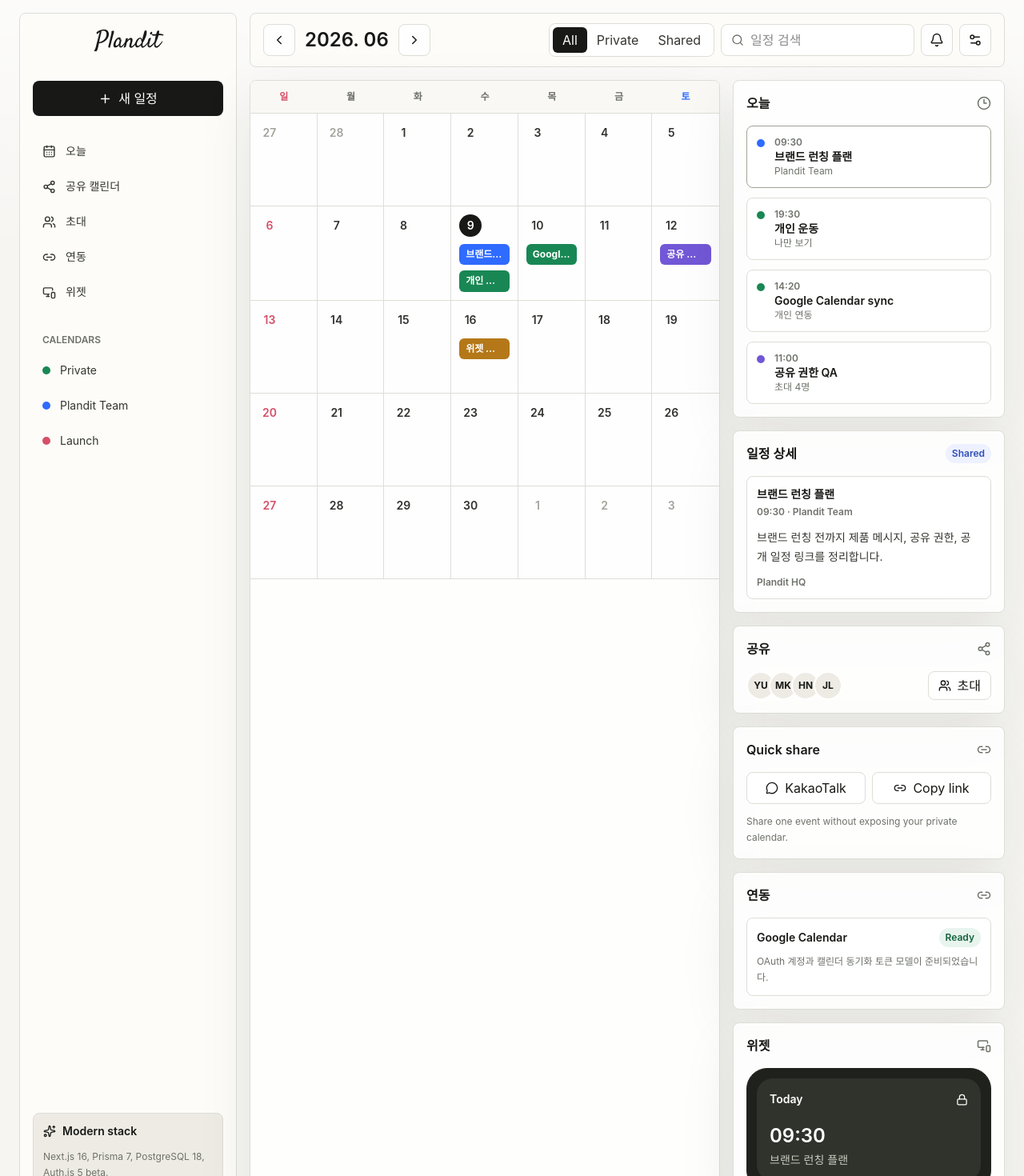
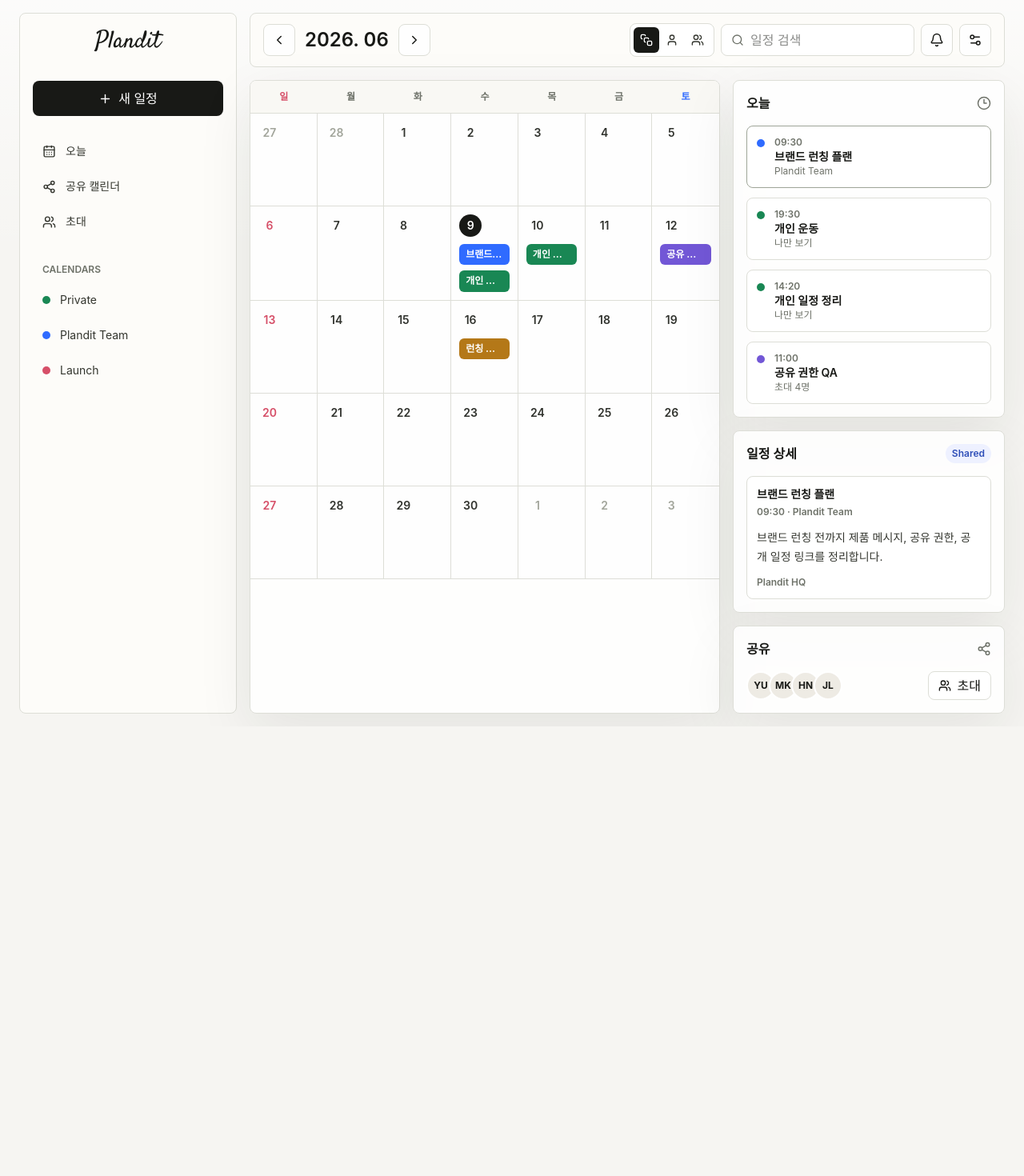
Before and after one commit to seommin/plandit, a Next.js app: page / in a window 1280 px wide. Shown: the top 1470 px of the page at 80% size. After the commit the page ends 908 px from the top, so only its background shows below. Built offline with nearby package versions, Linux system fonts and the light colour scheme.

Commit message:
update: 메인 캘린더 화면 정리

```diff
--- a/src/app/page.tsx
+++ b/src/app/page.tsx
@@ -7,15 +7,12 @@ import {
   ChevronLeft,
   ChevronRight,
   Clock3,
-  Link2,
-  Lock,
-  MessageCircle,
-  MonitorSmartphone,
   Plus,
   Search,
   Settings2,
   Share2,
-  Sparkles,
+  SquareStack,
+  User,
   UserPlus,
   Users,
 } from "lucide-react";
@@ -72,13 +69,13 @@ const eventByDay = new Map<number, DemoEvent[]>([
     10,
     [
       {
-        id: "google-sync",
-        title: "Google Calendar sync",
+        id: "personal-planning",
+        title: "개인 일정 정리",
         color: "var(--green)",
         scope: "PRIVATE",
-        meta: "개인 연동",
+        meta: "나만 보기",
         time: "14:20",
-        description: "Google Calendar API 연동 범위와 동기화 토큰 저장 방식을 점검합니다.",
+        description: "이번 주 개인 일정과 해야 할 일을 조용히 정리합니다.",
       },
     ],
   ],
@@ -100,13 +97,13 @@ const eventByDay = new Map<number, DemoEvent[]>([
     16,
     [
       {
-        id: "widget-prototype",
-        title: "위젯 프로토타입",
+        id: "launch-meeting",
+        title: "런칭 회의",
         color: "var(--amber)",
         scope: "SHARED",
         meta: "Launch",
         time: "16:00",
-        description: "홈/잠금화면 위젯에 표시할 오늘 일정 요약을 설계합니다.",
+        description: "런칭 전 팀 일정과 공유 범위를 최종 점검합니다.",
       },
     ],
   ],
@@ -130,24 +127,17 @@ const monthDays = Array.from({ length: 35 }, (_, index) => {
 });
 
 const filterOptions: Array<{ label: string; value: CalendarScope }> = [
-  { label: "All", value: "ALL" },
-  { label: "Private", value: "PRIVATE" },
-  { label: "Shared", value: "SHARED" },
+  { label: "전체", value: "ALL" },
+  { label: "개인", value: "PRIVATE" },
+  { label: "공유", value: "SHARED" },
 ];
 
 const collaborators = ["YU", "MK", "HN", "JL"];
-
-const quickShareActions = [
-  { label: "KakaoTalk", icon: MessageCircle },
-  { label: "Copy link", icon: Link2 },
-] as const;
 
 const navItems = [
   ["오늘", CalendarDays],
   ["공유 캘린더", Share2],
   ["초대", Users],
-  ["연동", Link2],
-  ["위젯", MonitorSmartphone],
 ] as const;
 
 const calendarItems = [
@@ -159,7 +149,6 @@ const calendarItems = [
 export default function Home() {
   const [activeScope, setActiveScope] = useState<CalendarScope>("ALL");
   const [selectedEventId, setSelectedEventId] = useState("brand-launch");
-  const [shareStatus, setShareStatus] = useState<string | null>(null);
 
   const filteredMonthDays = useMemo(
     () =>
@@ -192,18 +181,11 @@ export default function Home() {
     );
   }, [activeScope, selectedEventId]);
 
-  async function handleShare(channel: "KakaoTalk" | "Copy link") {
-    const shareUrl = `${window.location.origin}/s/demo-${selectedEvent.id}`;
-
-    if (channel === "Copy link") {
-      await navigator.clipboard.writeText(shareUrl);
-      setShareStatus("링크를 복사했습니다.");
-      return;
-    }
-
-    await navigator.clipboard.writeText(shareUrl);
-    setShareStatus("카톡 공유용 링크를 복사했습니다.");
-  }
+  const filterIcons = {
+    ALL: SquareStack,
+    PRIVATE: User,
+    SHARED: Users,
+  } satisfies Record<CalendarScope, typeof SquareStack>;
 
   return (
     <main className="app-shell">
@@ -212,7 +194,7 @@ export default function Home() {
       </div>
 
       <div className="mx-auto flex min-h-screen w-full max-w-[1480px] gap-4 px-4 pb-24 pt-[72px] md:pb-4 md:pt-4 lg:px-6">
-        <aside className="hidden w-[272px] shrink-0 flex-col justify-between rounded-lg border border-[var(--line)] bg-[#fdfcf9] p-4 lg:flex">
+        <aside className="hidden w-[272px] shrink-0 flex-col rounded-lg border border-[var(--line)] bg-[#fdfcf9] p-4 lg:flex">
           <div>
             <div className="mb-7 flex h-10 items-center justify-center">
               <p className="mobile-brand-script text-[30px] leading-none">Plandit</p>
@@ -259,16 +241,6 @@ export default function Home() {
               </div>
             </div>
           </div>
-
-          <div className="rounded-lg border border-[var(--line)] bg-[var(--panel-soft)] p-3">
-            <div className="mb-3 flex items-center gap-2 text-sm font-semibold">
-              <Sparkles size={16} />
-              Modern stack
-            </div>
-            <p className="text-xs leading-5 text-[var(--muted)]">
-              Next.js 16, Prisma 7, PostgreSQL 18, Auth.js 5 beta.
-            </p>
-          </div>
         </aside>
 
         <section className="flex min-w-0 flex-1 flex-col">
@@ -287,20 +259,26 @@ export default function Home() {
 
             <div className="flex flex-wrap items-center gap-2">
               <div className="flex rounded-lg border border-[var(--line)] bg-white p-1">
-                {filterOptions.map((option) => (
+                {filterOptions.map((option) => {
+                  const Icon = filterIcons[option.value];
+
+                  return (
                     <button
                       key={option.value}
+                      aria-label={option.label}
                       className={[
-                      "h-8 rounded-md px-3 text-xs font-semibold",
+                        "flex size-8 items-center justify-center rounded-md",
                         activeScope === option.value
                           ? "bg-[var(--ink)] text-white"
                           : "text-[#34362f] hover:bg-[#efeee9]",
                       ].join(" ")}
                       onClick={() => setActiveScope(option.value)}
+                      title={option.label}
                     >
-                    {option.label}
+                      <Icon size={16} />
                     </button>
-                ))}
+                  );
+                })}
               </div>
               <div className="hidden h-10 items-center gap-2 rounded-lg border border-[var(--line)] bg-white px-3 md:flex">
                 <Search size={16} className="text-[var(--muted)]" />
@@ -354,10 +332,7 @@ export default function Home() {
                           key={event.title}
                           className="event-pill text-left"
                           style={{ backgroundColor: event.color }}
-                          onClick={() => {
-                            setSelectedEventId(event.id);
-                            setShareStatus(null);
-                          }}
+                          onClick={() => setSelectedEventId(event.id)}
                         >
                           {event.title}
                         </button>
@@ -386,7 +361,6 @@ export default function Home() {
                       ].join(" ")}
                       onClick={() => {
                         setSelectedEventId(item.id);
-                        setShareStatus(null);
                       }}
                     >
                       <div
@@ -458,69 +432,6 @@ export default function Home() {
                 </div>
               </section>
 
-              <section className="panel p-4">
-                <div className="mb-4 flex items-center justify-between">
-                  <h2 className="text-base font-semibold">Quick share</h2>
-                  <Link2 size={18} className="text-[var(--muted)]" />
-                </div>
-                <div className="grid grid-cols-2 gap-2">
-                  {quickShareActions.map(({ label, icon: Icon }) => (
-                    <button
-                      key={label}
-                      className="flex h-10 items-center justify-center gap-2 rounded-lg border border-[var(--line)] bg-white text-sm font-semibold"
-                      onClick={() => handleShare(label)}
-                    >
-                      <Icon size={16} />
-                      {label}
-                    </button>
-                  ))}
-                </div>
-                <p className="mt-3 text-xs leading-5 text-[var(--muted)]">
-                  Share one event without exposing your private calendar.
-                </p>
-                {shareStatus ? (
-                  <p className="mt-2 text-xs font-semibold text-[#11623b]">
-                    {shareStatus}
-                  </p>
-                ) : null}
-              </section>
-
-              <section className="panel p-4">
-                <div className="mb-4 flex items-center justify-between">
-                  <h2 className="text-base font-semibold">연동</h2>
-                  <Link2 size={18} className="text-[var(--muted)]" />
-                </div>
-                <div className="rounded-lg border border-[var(--line)] bg-white p-3">
-                  <div className="mb-2 flex items-center justify-between">
-                    <p className="text-sm font-semibold">Google Calendar</p>
-                    <span className="rounded-full bg-[#e8f4ee] px-2 py-1 text-xs font-semibold text-[#11623b]">
-                      Ready
-                    </span>
-                  </div>
-                  <p className="text-xs leading-5 text-[var(--muted)]">
-                    OAuth 계정과 캘린더 동기화 토큰 모델이 준비되었습니다.
-                  </p>
-                </div>
-              </section>
-
-              <section className="panel p-4">
-                <div className="mb-4 flex items-center justify-between">
-                  <h2 className="text-base font-semibold">위젯</h2>
-                  <MonitorSmartphone size={18} className="text-[var(--muted)]" />
-                </div>
-                <div className="rounded-[26px] border border-[#24251f] bg-[#1f211c] p-3 text-white">
-                  <div className="rounded-[20px] bg-[#30332c] p-4">
-                    <div className="mb-5 flex items-center justify-between">
-                      <p className="text-sm font-semibold">Today</p>
-                      <Lock size={15} />
-                    </div>
-                    <p className="text-2xl font-semibold">09:30</p>
-                    <p className="mt-1 text-sm text-[#c8ccc0]">
-                      브랜드 런칭 플랜
-                    </p>
-                  </div>
-                </div>
-              </section>
             </aside>
           </div>
         </section>
```
Lines whose indentation alone changed are shown as unchanged.
